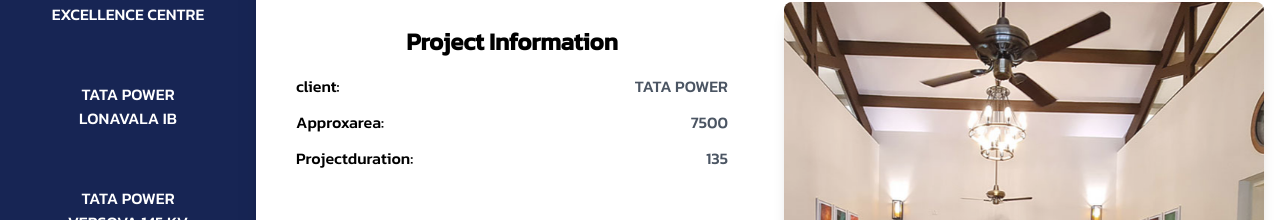
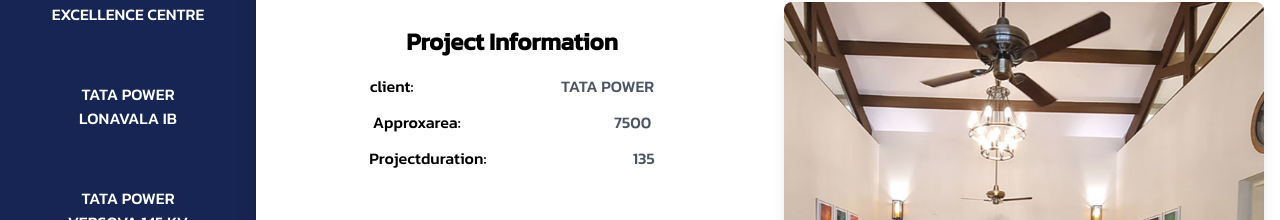
Before and after one commit to AkshayKalamkarr/supremeinfrastructure, a Next.js app: page /project in a window 1280 px wide. Both pictures are taken after a click on the button "TATA MULSHI IB". Shown: the part 270-490 px from the top of the page. Built offline with nearby package versions, Linux system fonts and the light colour scheme.

Commit message:
new code

```diff
--- a/app/project/page.jsx
+++ b/app/project/page.jsx
@@ -126,7 +126,7 @@ export default function Project() {
                                                         initial={{ opacity: 0, y: 20 }}
                                                         animate={{ opacity: 1, y: 0 }}
                                                         transition={{ duration: 0.3, delay: index * 0.1 }}
-                                                        className="flex justify-between items-center"
+                                                        className="flex justify-around items-center"
                                                     >
                                                         <span className="font-medium">{Object.keys(info)[0]}:</span>
                                                         <span className="text-gray-600">{Object.values(info)[0]}</span>
```
